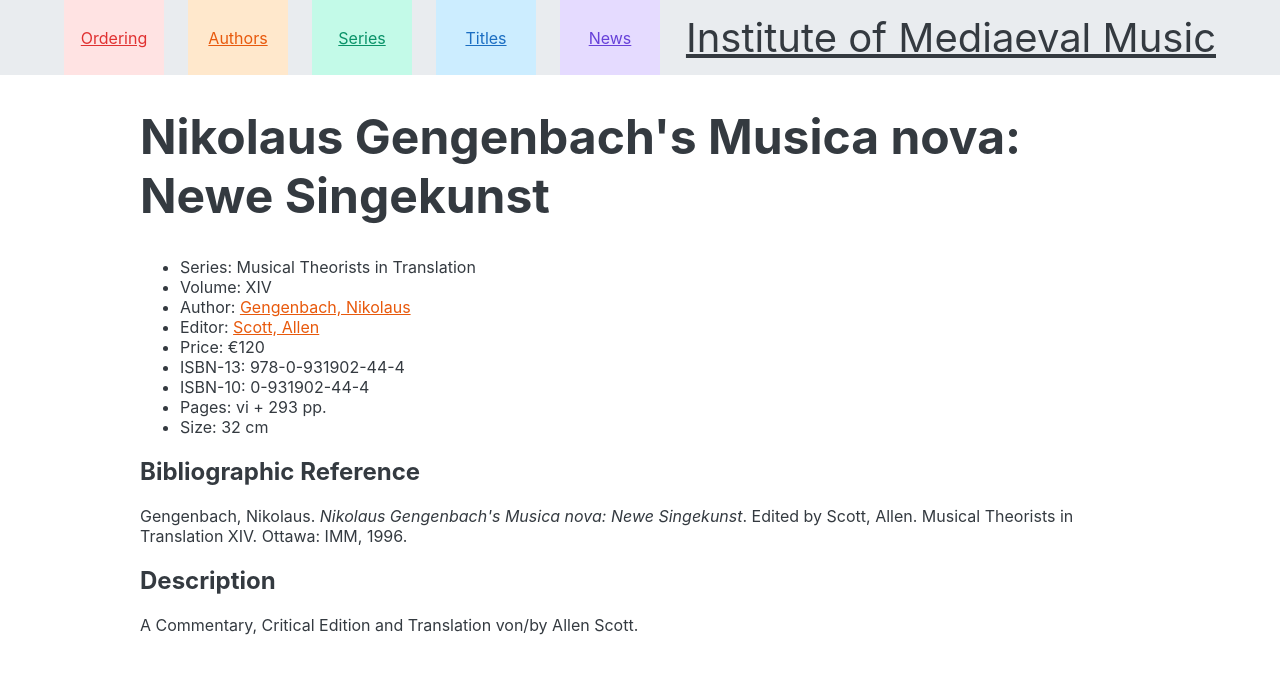
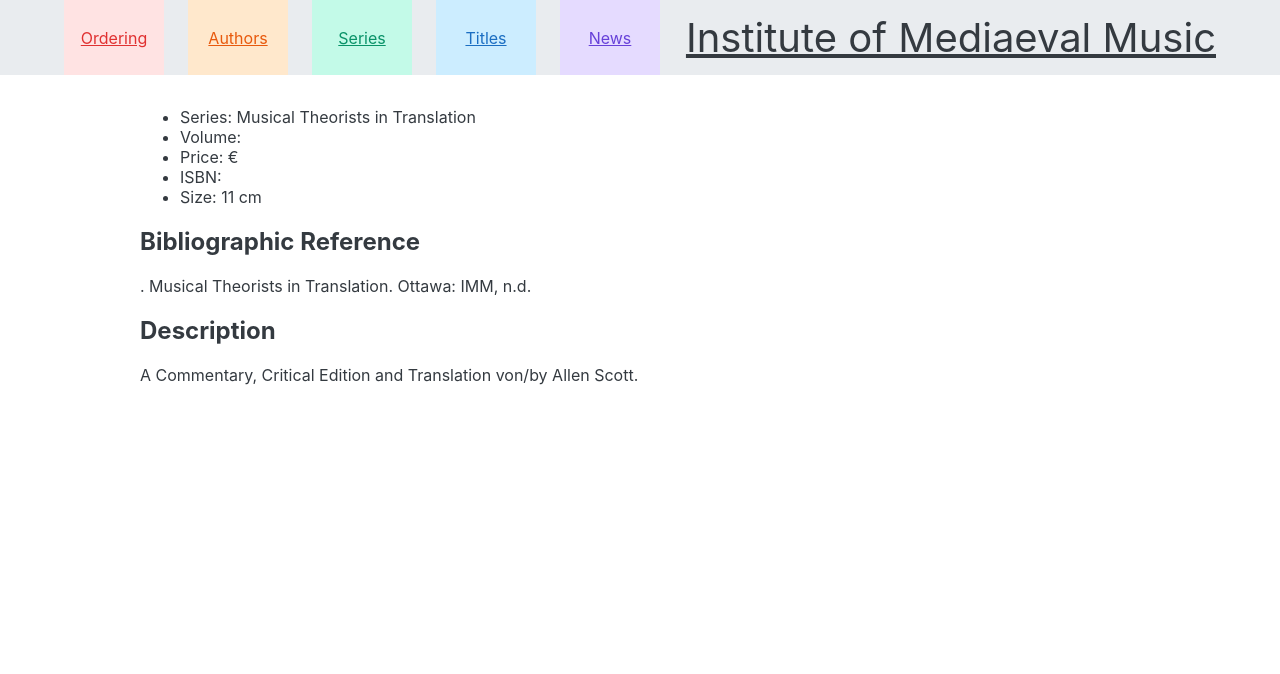
Before and after one commit to medieval-music/website, a Jekyll site: the page built from books/in_translation/978-0-931902-44-4.md, in a window 1280 px wide. Shown: the top 674 px of the page. Built offline with Jekyll 4.4.1, drawn with Linux system fonts in a browser that asks for light colours.

Commit message:
Update 978-0-931902-44-4.md
Intentional YAML error to test build

```diff
--- a/books/in_translation/978-0-931902-44-4.md
+++ b/books/in_translation/978-0-931902-44-4.md
@@ -1,5 +1,5 @@
 ---
-title: "Nikolaus Gengenbach's Musica nova: Newe Singekunst"
+title: Nikolaus Gengenbach's Musica nova: Newe Singekunst
 author: Gengenbach, Nikolaus
 editor: Scott, Allen
 volume: XIV
```
